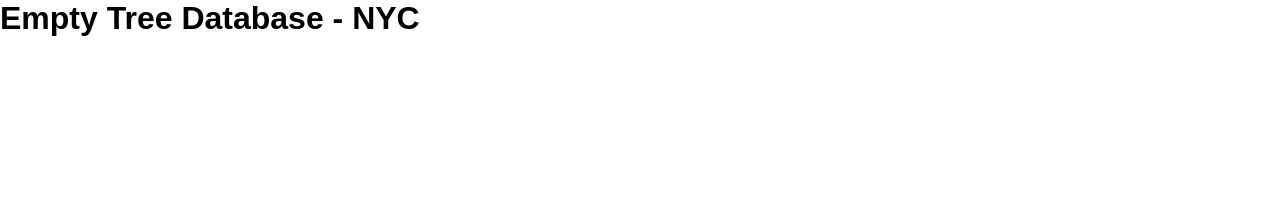
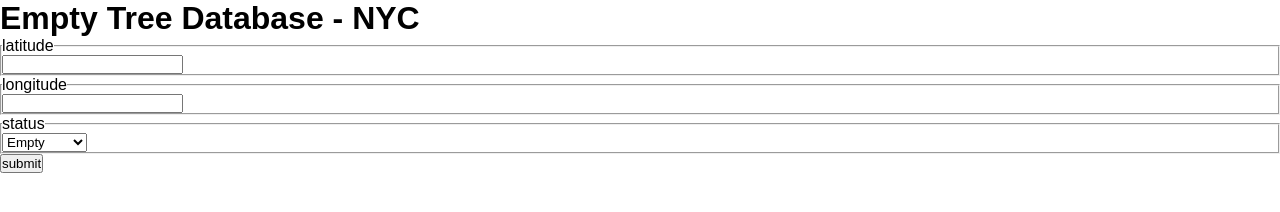
Before and after one commit to joeyklee/empty-tree-db, a website: page views/index.html in a window 1280 px wide. Drawn offline with Linux system fonts and the light colour scheme; files that its build step writes are made by us from their sources; no server answers; files whose address does not match are found by name.

Commit message:
updates html

```diff
--- a/public/js/main.js
+++ b/public/js/main.js
@@ -1,5 +1,5 @@
 window.addEventListener('DOMContentLoaded', async () =>{
-  const baseUrl = 'http://localhost:3000';
+  const baseUrl = 'https://joeyklee-empty-tree-db.glitch.me';
 
   let data = await fetch(baseUrl + "/api/v1/trees", {method:"GET"});
   data = await data.json();
@@ -17,4 +17,7 @@
 
     $main.appendChild($el);
   })
+
+
+
 })
--- a/views/index.html
+++ b/views/index.html
@@ -20,7 +20,31 @@
       <header class="header">
         <h1 class="header__title">Empty Tree Database - NYC</h1>
       </header>
-      <main class="main"></main>
+      <main class="main">
+        <section class="controls">
+          <form class="form">
+            <fieldset class="form__group">
+              <legend class="form__input-title">latitude</legend>
+              <input type="text" name="latitude" class="form__input form__input--text">
+            </fieldset>
+            <fieldset class="form__group">
+              <legend class="form__input-title">longitude</legend>
+              <input type="text" name="longitude" class="form__input form__input--text">
+            </fieldset>
+            <fieldset class="form__group">
+              <legend class="form__input-title">status</legend>
+              <select name="empty">
+                <option value="true" selected>Empty</option>
+                <option value="false">Not Empty</option>
+              </select>
+            </fieldset>
+            <input type="submit" value="submit">
+          </form>
+        </section>
+        <section class="locations">
+
+        </section>
+      </main>
       <footer class="footer"></footer>
     </div>
     <script src="./js/main.js"></script>
```
